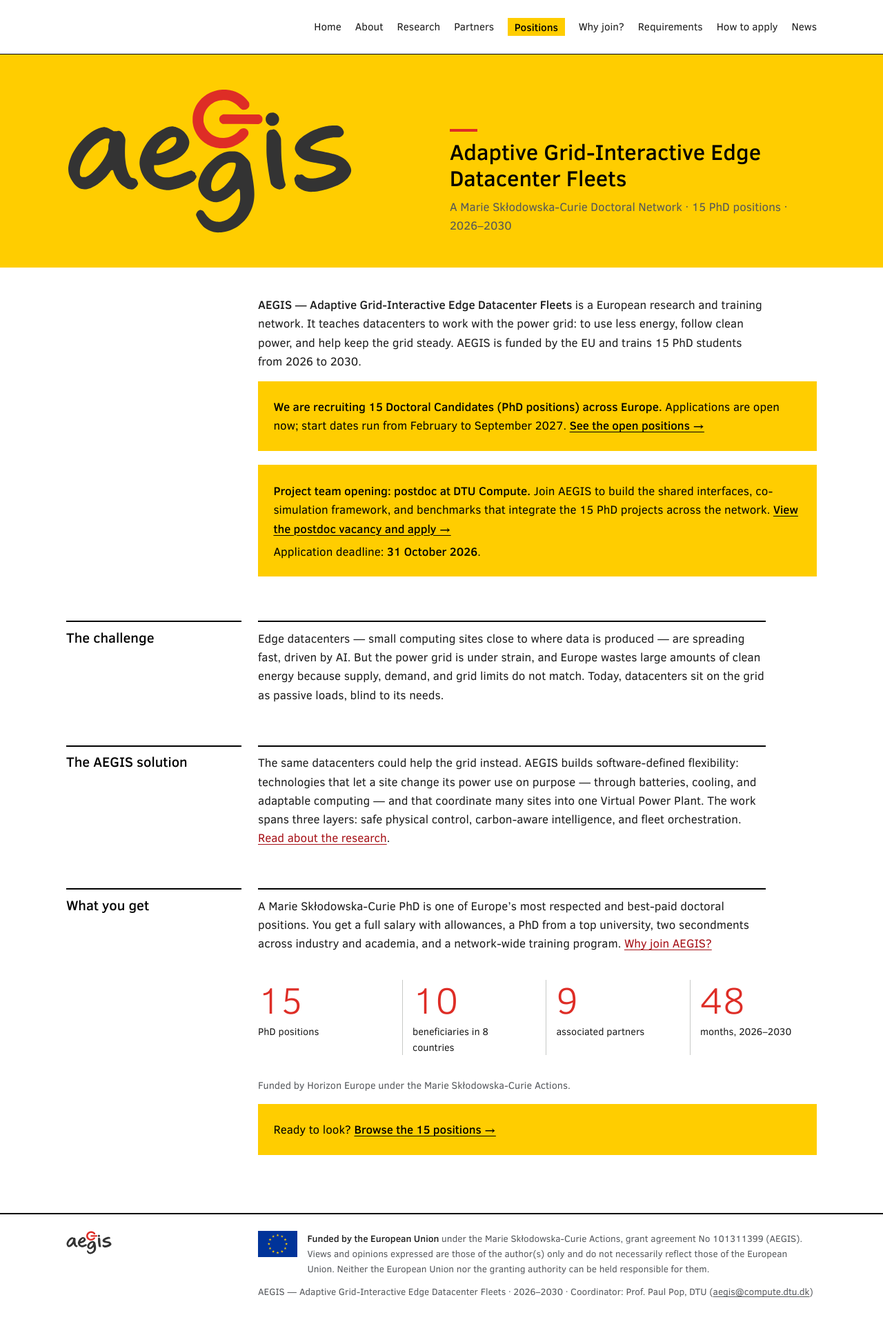
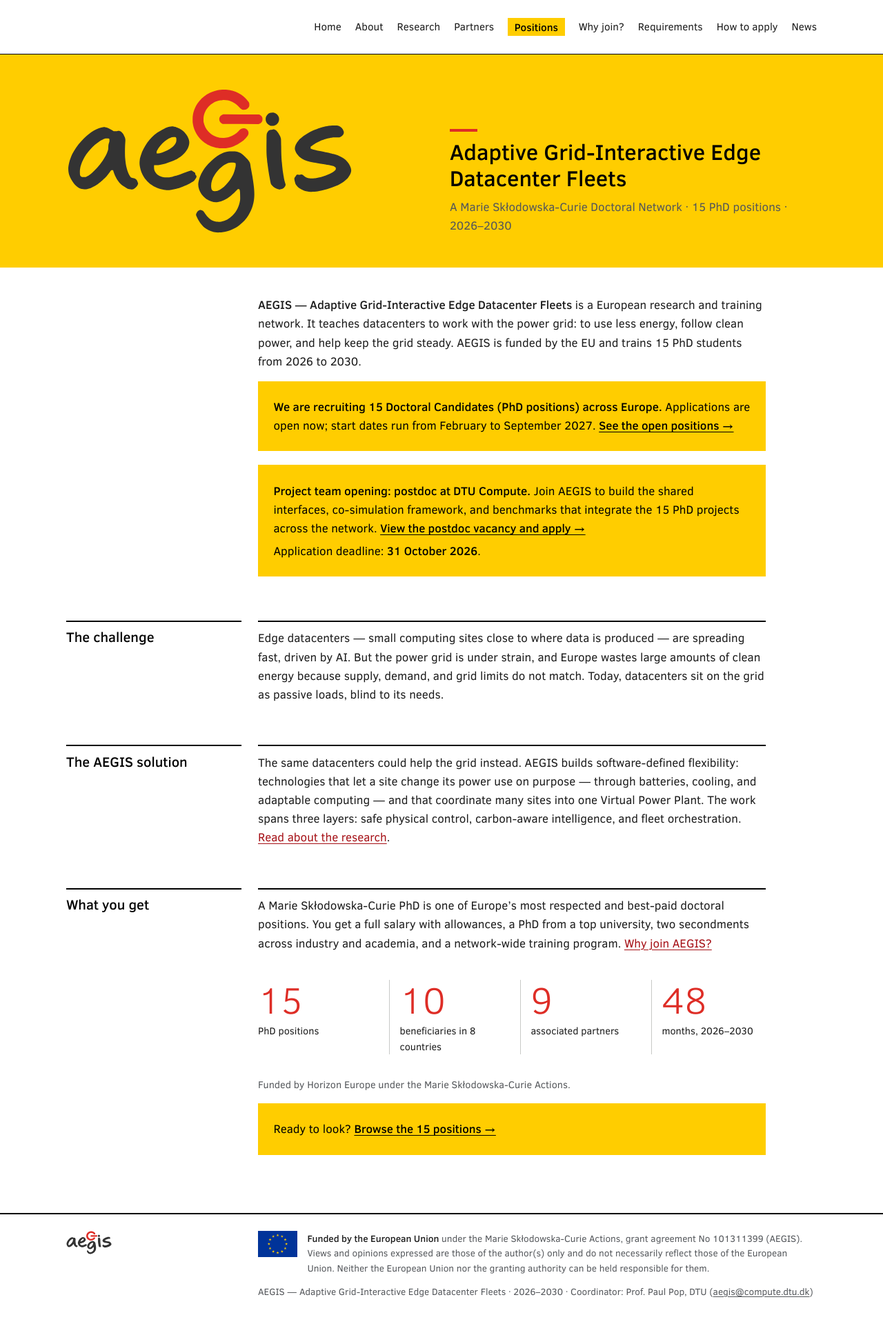
Before and after one commit to aegis-dn/aegis-dn.github.io, a Jekyll site: the page built from index.md, in a window 1280 px wide. Shown: the whole page at 69% size. Built offline with Jekyll 4.4.1, drawn with Linux system fonts in a browser that asks for light colours.

Commit message:
Align call-to-action panels with the text measure; hide the empty home logo slot on phones
Co-Authored-By: Claude Opus 5.5 (1M context) <noreply@anthropic.com>

```diff
--- a/assets/css/style.css
+++ b/assets/css/style.css
@@ -125,8 +125,6 @@ h3 { font-size: 1.1rem; margin: 1.6rem 0 0.4rem; }
 }
 .content > * { grid-column: 2 / -1; max-width: var(--measure); }
 .content > table,
-.content > .cta-box,
-.content > .figures,
 .content > .table-wrap,
 .content > p:has(> img) { max-width: none; }
 
@@ -233,6 +231,7 @@ th { font-weight: 500; color: var(--grey-11); border-bottom: 2px solid var(--bla
   .hero-grid, .page-head, .content, .footer-grid { grid-template-columns: minmax(0, 1fr); }
   .hero-logo, .hero-text, .page-head .eyebrow, .page-head h1, .content > *, .content > h2, .footer-text { grid-column: 1; }
   .hero-grid { padding-top: 2rem; padding-bottom: 2rem; }
+  .home .site-header .logo { display: none; }
   .hero-logo { max-width: 16rem; }
   .hero-title { font-size: 1.5rem; }
   .page-head h1 { font-size: 1.8rem; margin-top: 0.4rem; }
```
